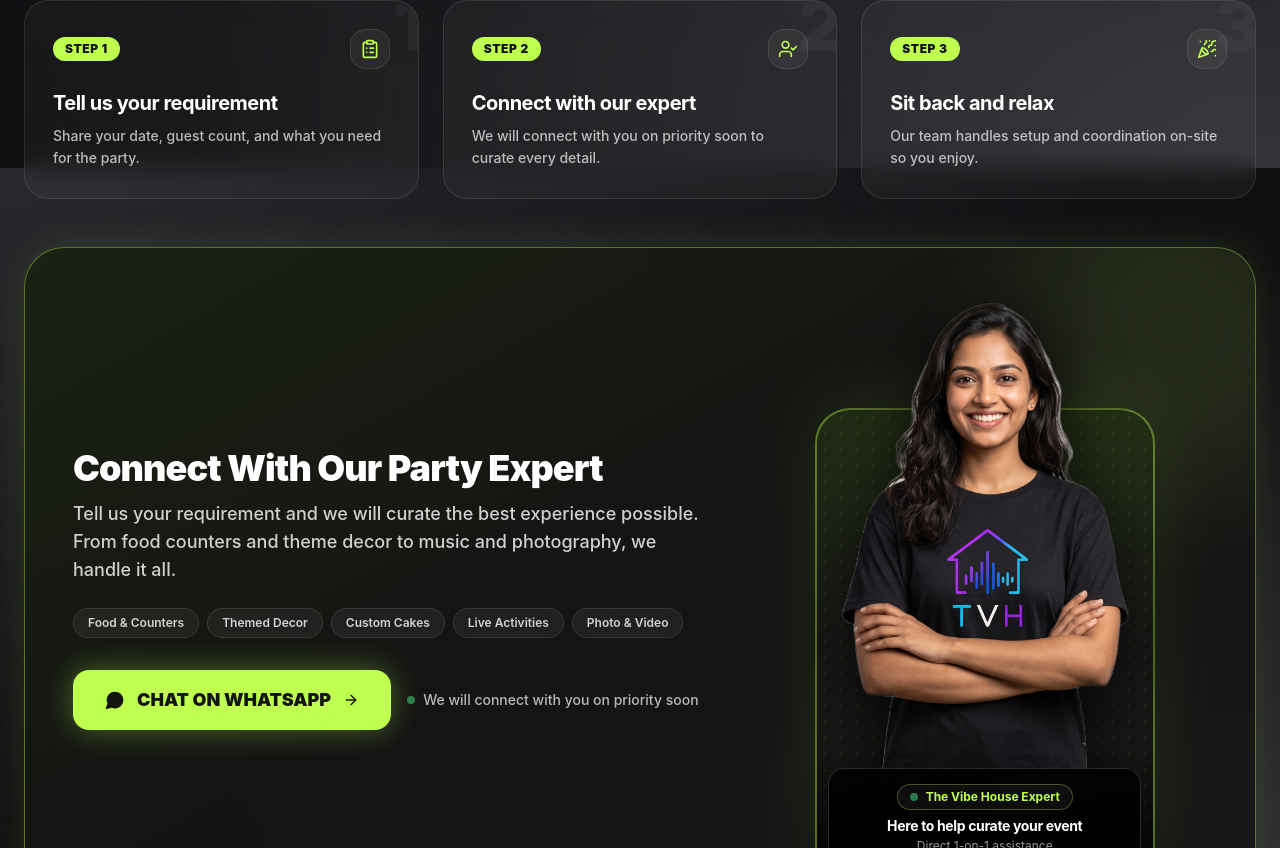
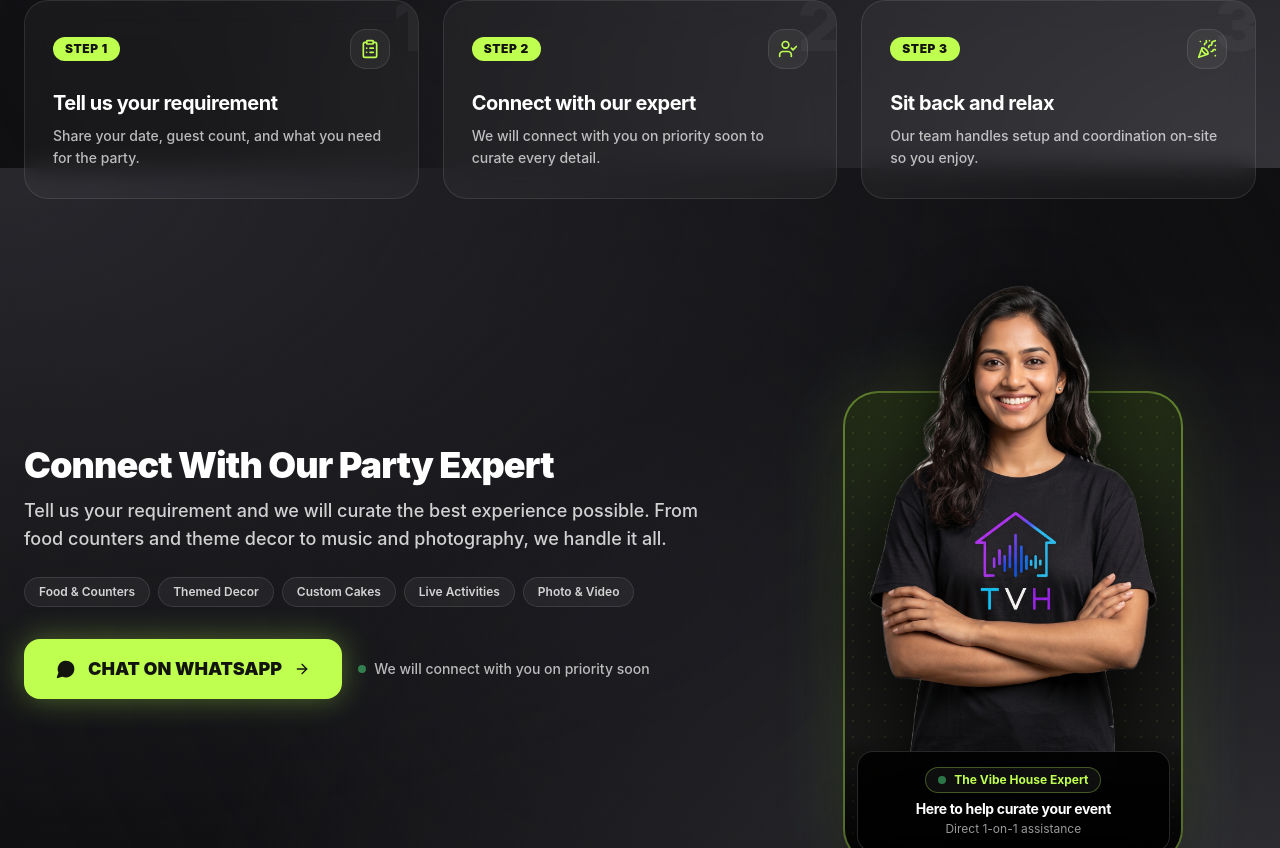
Before and after one commit to yashang-lab/TheVibeHouse, a Next.js app: page / in a window 1280 px wide. Shown: the part 3032-3880 px from the top of the page. Built offline with nearby package versions, Linux system fonts and the light colour scheme.

Commit message:
style(packages): remove outer green card container to streamline connect section

```diff
--- a/components/sections/Packages.tsx
+++ b/components/sections/Packages.tsx
@@ -136,18 +136,15 @@ export default function Packages() {
           })}
         </div>
 
-        {/* Clean, Uncluttered Connect Card with Representative */}
+        {/* Clean, Uncluttered Connect Section with Representative */}
         <motion.div
           initial={{ opacity: 0.01, y: 20 }}
           whileInView={{ opacity: 1, y: 0 }}
           viewport={{ once: true }}
           transition={{ duration: 0.5 }}
-          className="rounded-[2.5rem] bg-gradient-to-br from-[#1A2210]/90 via-[#141414]/95 to-[#161616]/95 border border-brand-perk/40 p-6 sm:p-10 lg:p-12 shadow-[0_0_40px_rgba(190,255,80,0.12)] relative overflow-hidden backdrop-blur-xl"
+          className="relative pt-4 sm:pt-8"
         >
-          {/* Ambient Glow */}
-          <div className="absolute top-0 right-0 -mr-20 -mt-20 w-80 h-80 bg-brand-perk/10 rounded-full blur-3xl pointer-events-none" />
-
-          <div className="relative z-10 grid grid-cols-1 lg:grid-cols-12 gap-8 lg:gap-12 items-center">
+          <div className="grid grid-cols-1 lg:grid-cols-12 gap-8 lg:gap-12 items-center">
 
             {/* Left Column: Direct CTA & Clean Copy */}
             <div className="lg:col-span-7">
```
